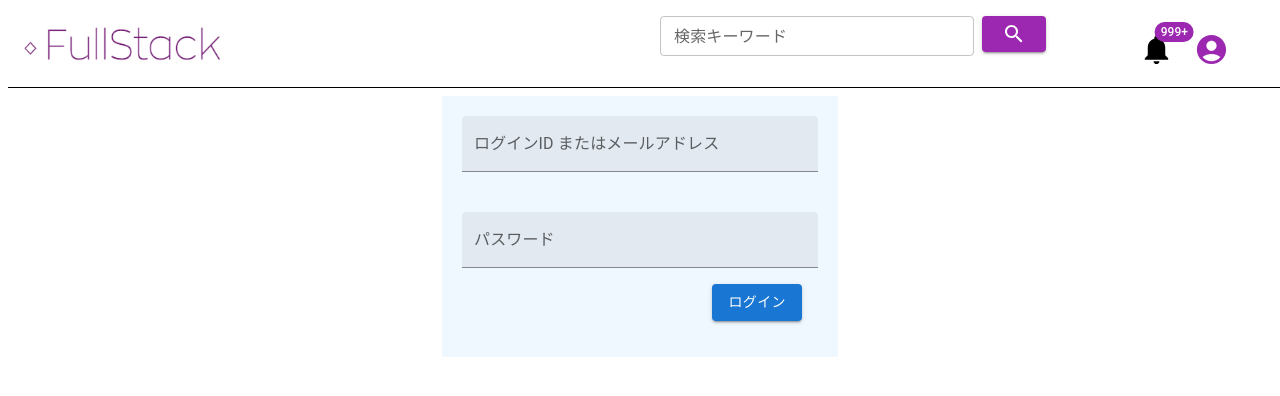
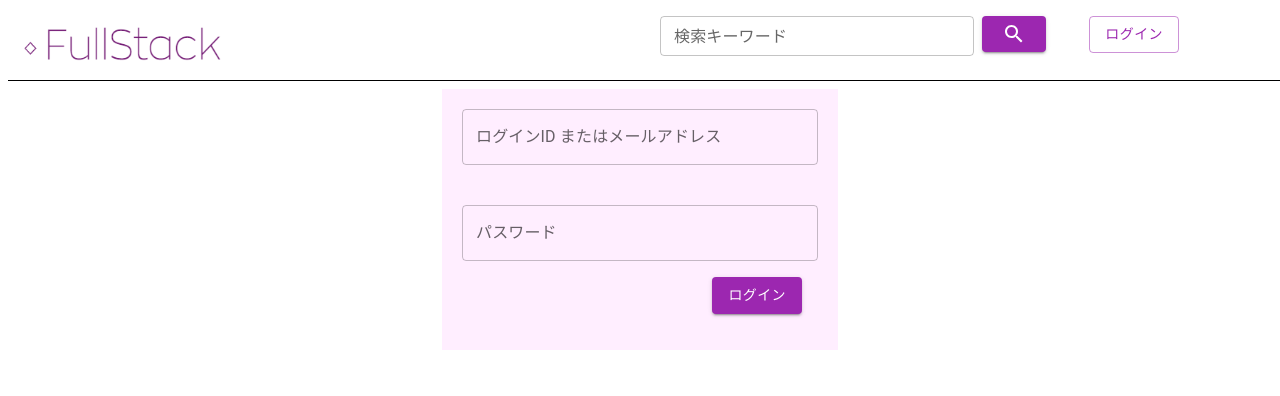
Before and after one commit to tc-kishimoto/fullstack-frontend, a React (Create React App) app: page /login in a window 1280 px wide. Shown: the top 396 px of the page. Built offline with nearby package versions, Linux system fonts and the light colour scheme; no server answers.

Commit message:
ログイン状態かどうかによる判定追加

```diff
--- a/src/components/domains/Header.js
+++ b/src/components/domains/Header.js
@@ -8,6 +8,8 @@ import FormControl from '@mui/material/FormControl';
 import SearchIcon from '@mui/icons-material/Search';
 import Button from '@mui/material/Button';
 import { useNavigate } from 'react-router-dom';
+import { isLoginState } from '../../states/selectors/userSelector';
+import { useRecoilValue } from 'recoil';
 
 const Logo = styled.img`
     width: 200px;
@@ -29,8 +31,8 @@ const Li = styled.li`
 function Header() {
 
     const navigate = useNavigate();
-
     const [keyword, setKeyword] = useState('');
+    const isLogin = useRecoilValue(isLoginState);
 
     return (
         <Grid container spacing={1} m={1} borderBottom={1}>
@@ -61,7 +63,8 @@ function Header() {
                     <SearchIcon />
                 </Button>
             </Grid>
-            <Grid item xs={2} >
+            <Grid item xs={2}>
+                {isLogin ? (
                     <Ul>
                         <Li>
                             <NotifiMenu />
@@ -70,6 +73,15 @@ function Header() {
                             <UserMenu />
                         </Li>
                     </Ul>
+                ) :
+                <Button
+                    variant="outlined"
+                    color="secondary"
+                    onClick={() => navigate('/login')}
+                >
+                    ログイン
+                </Button>
+                }
             </Grid>
         </Grid>
     )
--- a/src/components/domains/UserMenu.js
+++ b/src/components/domains/UserMenu.js
@@ -6,13 +6,16 @@ import ListItemIcon from '@mui/material/ListItemIcon';
 import Divider from '@mui/material/Divider';
 import Logout from '@mui/icons-material/Logout';
 import AccountCircleIcon from '@mui/icons-material/AccountCircle';
-import { useRecoilValue } from 'recoil';
-import userState from '../../states/atoms/userAtom'
+// import { useNavigate } from 'react-router-dom';
+import { useSetRecoilState } from 'recoil';
+import { userState } from '../../states/atoms/userAtom';
+import { useAxios } from '../../service/axios';
 
 function UserMenu() {
 
-    const user = useRecoilValue(userState)
-    // console.log(user.name)
+    const axios = useAxios();
+    // const navigate = useNavigate();
+    const setUser = useSetRecoilState(userState);
     const [anchorEl, setAnchorEl] = React.useState(null);
     const open = Boolean(anchorEl);
     const handleClose = () => {
@@ -77,11 +80,20 @@ function UserMenu() {
                 問題管理
             </MenuItem>
             <Divider />
-            <MenuItem>
-            <ListItemIcon>
-                <Logout fontSize="small" />
-            </ListItemIcon>
-            Logout
+            <MenuItem
+                onClick={() => {
+                    // console.log('logout')
+                    axios.post('/logout')
+                    .then(res => {
+                        setUser(() => {});
+                        localStorage.removeItem('access_token');
+                    })
+                }}
+            >
+                <ListItemIcon>
+                    <Logout fontSize="small" />
+                </ListItemIcon>
+                Logout
             </MenuItem>
         </Menu>
         </div>
--- a/src/pages/Login.js
+++ b/src/pages/Login.js
@@ -6,27 +6,29 @@ import TextField from '@mui/material/TextField';
 import Button from '@mui/material/Button';
 import Stack from '@mui/material/Stack';
 import { useSetRecoilState } from 'recoil';
-import userState from "../states/atoms/userAtom";
+import { userState } from "../states/atoms/userAtom";
+import { useNavigate } from 'react-router-dom';
 
 function Login() {
   const [loginId, setLoginId] = useState('');
   const [password, setPassword] = useState('');
   const setUser = useSetRecoilState(userState);
+  const navigate = useNavigate();
 
     return (
         <Container maxWidth="xs">
-          <Box sx={{ bgcolor: 'aliceblue', p: '20px', }} >
+          <Box sx={{ bgcolor: '#fef', p: '20px', }} >
           <Stack spacing={5}>
             <TextField
                 id="loginId"
                 label="ログインID またはメールアドレス"
-                variant="filled"
+                variant="outlined"
                 onChange={e => setLoginId(e.target.value)}
               />
             <TextField
                 id="password"
                 label="パスワード"
-                variant="filled"
+                variant="outlined"
                 type="password"
                 autoComplete="current-password"
                 onChange={e => setPassword(e.target.value)}
@@ -34,6 +36,7 @@ function Login() {
           </Stack>
             <Stack direction="row" justifyContent="flex-end">
                 <Button margin="normal" variant="contained"
+                  color="secondary"
                   sx={{ m: 2 }}
                   onClick={() => {
                     axios.get(`${process.env.REACT_APP_URL}/sanctum/csrf-cookie`, { withCredentials: true })
@@ -44,9 +47,11 @@ function Login() {
                       }, { withCredentials: true })
                       .then(res => {
                         if(res.status === 200) {
-                          console.log('ログイン成功')
-                          console.log(res.data)
+                          // console.log('ログイン成功')
+                          // console.log(res.data)
                           setUser(() => res.data.user)
+                          localStorage.setItem('access_token', res.data.token);
+                          navigate('/')
                         } else {
                           console.log('ログイン失敗')
                         }
--- a/src/pages/Search.js
+++ b/src/pages/Search.js
@@ -1,4 +1,4 @@
-import { axios } from "../service/axios";
+import { useAxios } from "../service/axios";
 import { useEffect, useState } from "react";
 import { useLocation } from 'react-router-dom';
 import styled from "styled-components";
@@ -28,11 +28,13 @@ function Search() {
   const search = useLocation().search;
   const query2 = new URLSearchParams(search);
 
+
   const [result, setResult] = useState([]);
   const [page, setPage] = useState(1);
   const [lineNum, setLineNum] = useState(20);
   const [text, setText] = useState('');
   const [keyword, setKeyword] = useState(query2.get('q'));
+  const axios = useAxios();
 
   useEffect(() => {
       const params = new URLSearchParams();
--- a/src/service/axios.js
+++ b/src/service/axios.js
@@ -1,7 +1,19 @@
 import axios from "axios";
 
-const instance = axios.create();
-instance.defaults.baseURL = process.env.REACT_APP_API_URL;
-instance.defaults.withCredentials = true;
+const useAxios = () => {
+  const token = localStorage.getItem('access_token');
 
-export { instance as axios}
+  const instance = axios.create();
+  instance.defaults.baseURL = process.env.REACT_APP_API_URL;
+  instance.defaults.withCredentials = true;
+  instance.interceptors.request.use(request => {
+    if (token) {
+      request.headers["Authorization"] = "Bearer " + token;
+    }
+    return request
+  })
+
+  return instance
+}
+
+export { useAxios }
--- a/src/states/atoms/userAtom.js
+++ b/src/states/atoms/userAtom.js
@@ -1,7 +1,8 @@
 import { atom } from 'recoil';
+
 const userState = atom({
   key: 'user',
   default: {},
 });
 
-export default userState;
+export { userState };
--- /dev/null
+++ b/src/states/selectors/userSelector.js
@@ -0,0 +1,19 @@
+import { selector } from 'recoil';
+import { userState } from '../atoms/userAtom'
+
+const isLoginState = selector({
+  key: 'isLogin',
+  get: ({get}) => {
+    const user = get(userState)
+    if(!user) {
+      return false;
+    }
+    if(Object.keys(user).length) {
+      return true;
+    }
+    return false;
+  },
+
+})
+
+export { isLoginState }
```
Lines whose indentation alone changed are shown as unchanged.
